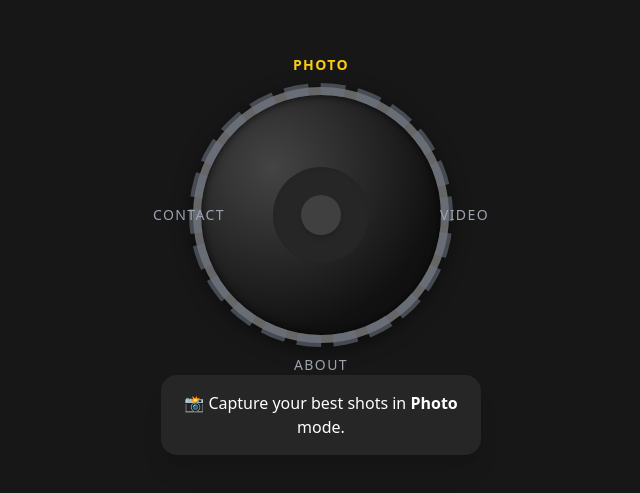
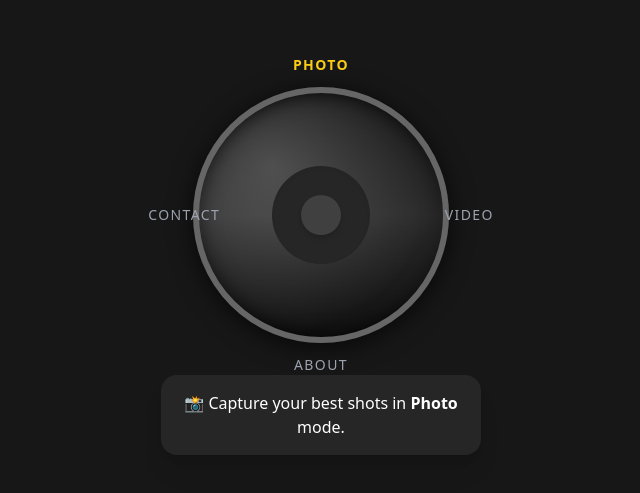
Before and after one commit to josephdipin-hub/DypinJoseph-, a React (Vite) app: page / in a window 1280 px wide. Shown: the part 129-622 px from the top of the page, without its empty margins (319-959 px from the left). Built offline with nearby package versions, Linux system fonts and the light colour scheme.

Commit message:
Update App.jsx

```diff
--- a/src/App.jsx
+++ b/src/App.jsx
@@ -58,21 +58,36 @@ export default function App() {
       <div className="relative w-64 h-64 mb-8">
         <motion.div
           ref={dialRef}
-          className="absolute inset-0 rounded-full shadow-2xl"
+          className="absolute inset-0 rounded-full"
           style={{
             background:
-              "radial-gradient(circle at 30% 30%, #444, #111 70%), repeating-radial-gradient(circle, #222 0 2px, transparent 2px 6px)",
-            border: "8px solid #666",
+              "radial-gradient(circle at 30% 30%, #444, #111 70%)",
+            border: "6px solid #666",
             boxShadow:
-              "inset 0 0 10px rgba(0,0,0,0.8), 0 4px 20px rgba(0,0,0,0.6)",
+              "inset 0 0 20px rgba(0,0,0,0.9), 0 4px 25px rgba(0,0,0,0.7)",
           }}
           animate={{ rotate: angle }}
           transition={{ type: "spring", stiffness: 200, damping: 15 }}
           onMouseDown={startDrag}
           onTouchStart={startDrag}
         >
-          {/* Grip teeth */}
-          <div className="absolute inset-[-12px] rounded-full border-[12px] border-dashed border-gray-500/60"></div>
+          {/* Radial grooves */}
+          {[...Array(40)].map((_, i) => {
+            const rot = (i * 360) / 40;
+            return (
+              <div
+                key={i}
+                className="absolute left-1/2 top-1/2 w-[2px] h-[30%] bg-gray-600/70"
+                style={{
+                  transform: `rotate(${rot}deg) translateY(-45%)`,
+                  transformOrigin: "center top",
+                }}
+              />
+            );
+          })}
+
+          {/* Gloss highlight */}
+          <div className="absolute inset-0 rounded-full bg-gradient-to-t from-transparent via-white/10 to-transparent pointer-events-none"></div>
 
           {/* Center button */}
           <div className="absolute inset-[30%] rounded-full bg-neutral-800 shadow-inner flex items-center justify-center">
@@ -84,9 +99,9 @@ export default function App() {
         {sections.map((label, i) => {
           const pos = [
             { top: "-2rem", left: "50%", transform: "translateX(-50%)" }, // top
-            { right: "-2.5rem", top: "50%", transform: "translateY(-50%)" }, // right
+            { right: "-2.8rem", top: "50%", transform: "translateY(-50%)" }, // right
             { bottom: "-2rem", left: "50%", transform: "translateX(-50%)" }, // bottom
-            { left: "-2.5rem", top: "50%", transform: "translateY(-50%)" }, // left
+            { left: "-2.8rem", top: "50%", transform: "translateY(-50%)" }, // left
           ];
           return (
             <button
```
